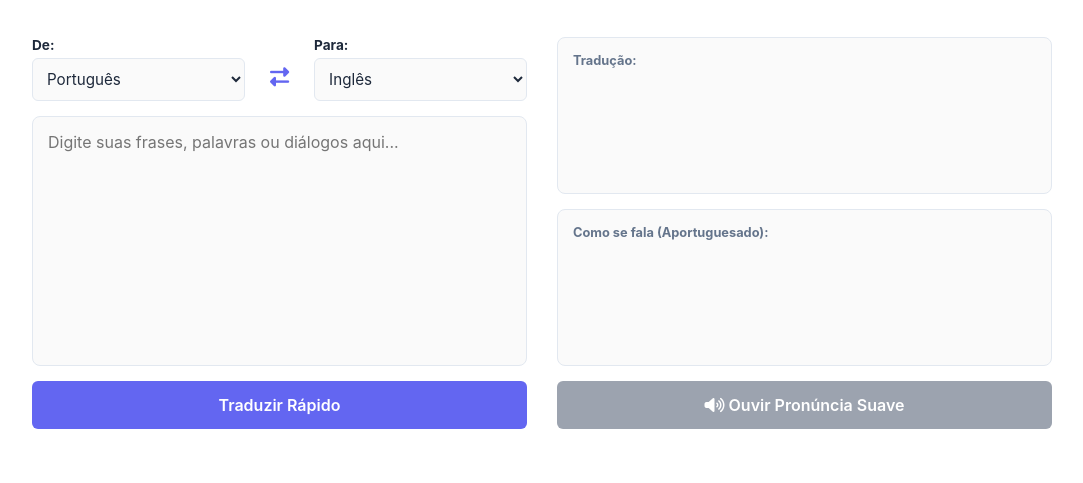
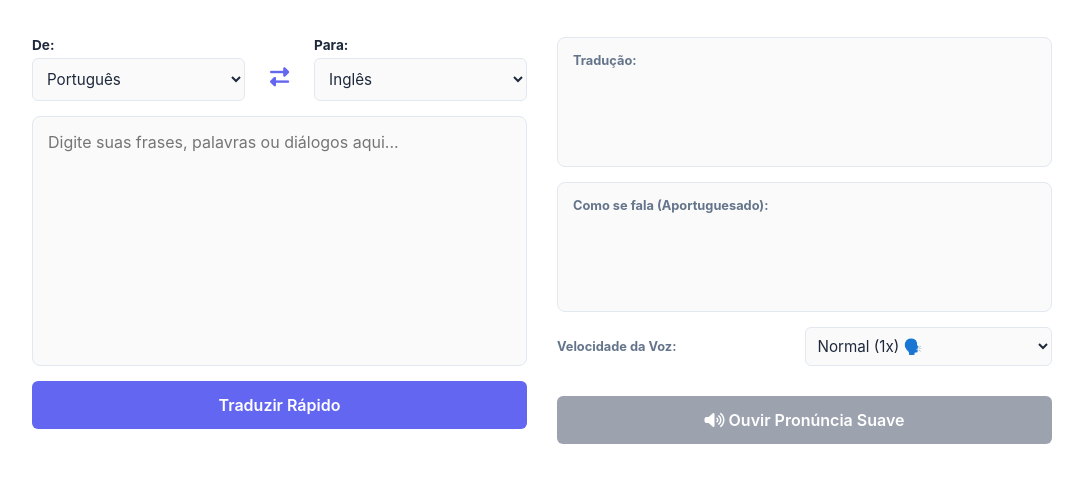
Before and after one commit to jessicaoliveiraaa/tradutor_api, a website: page index.html in a window 1280 px wide. Shown: the part 149-632 px from the top of the page, without its empty margins (98-1181 px from the left). Drawn offline with Linux system fonts and the light colour scheme.

Commit message:
Aprimorando o projeto: adicionado controle de velocidade e organização do layout

```diff
--- a/index.html
+++ b/index.html
@@ -15,7 +15,7 @@
             <p>Aprenda a pronúncia exata de palavras e diálogos longos.</p>
         </header>
 
-        <section class="translator-grid">
+       <section class="translator-grid">
             <div class="input-area">
                 <div class="controls-header">
                     <div class="lang-box">
@@ -66,6 +66,14 @@
                     <p id="textoPronuncia" class="result-text"></p>
                 </div>
 
+                <div style="display: flex; justify-content: space-between; align-items: center; margin-bottom: 15px;">
+                    <label for="velocidadeVoz" class="label" style="margin-bottom: 0;">Velocidade da Voz:</label>
+                    <select id="velocidadeVoz" class="lang-select" style="width: 50%; padding: 8px;">
+                        <option value="1.0" selected>Normal (1x) 🗣️</option>
+                        <option value="0.6">Estudo (0.6x) 🐢</option>
+                    </select>
+                </div>
+
                 <button id="btnAudio" class="btn-audio" disabled>
                     <i class="fas fa-volume-up"></i> Ouvir Pronúncia Suave
                 </button>
--- a/scripts.js
+++ b/scripts.js
@@ -7,6 +7,7 @@ document.addEventListener('DOMContentLoaded', () => {
     const textoPronuncia = document.getElementById('textoPronuncia');
     const seletorOrigem = document.getElementById('idiomaOrigem');
     const seletorDestino = document.getElementById('idiomaDestino');
+    const seletorVelocidade = document.getElementById('velocidadeVoz'); // COLE ESTA LINHA AQUI
 
     btnInverter.addEventListener('click', () => {
         const temp = seletorOrigem.value;
@@ -82,6 +83,7 @@ document.addEventListener('DOMContentLoaded', () => {
             const blob = await response.blob();
             const audioUrl = URL.createObjectURL(blob);
             const audio = new Audio(audioUrl);
+            audio.playbackRate = parseFloat(seletorVelocidade.value);
 
             audio.onended = () => {
                 btnAudio.disabled = false;
```
